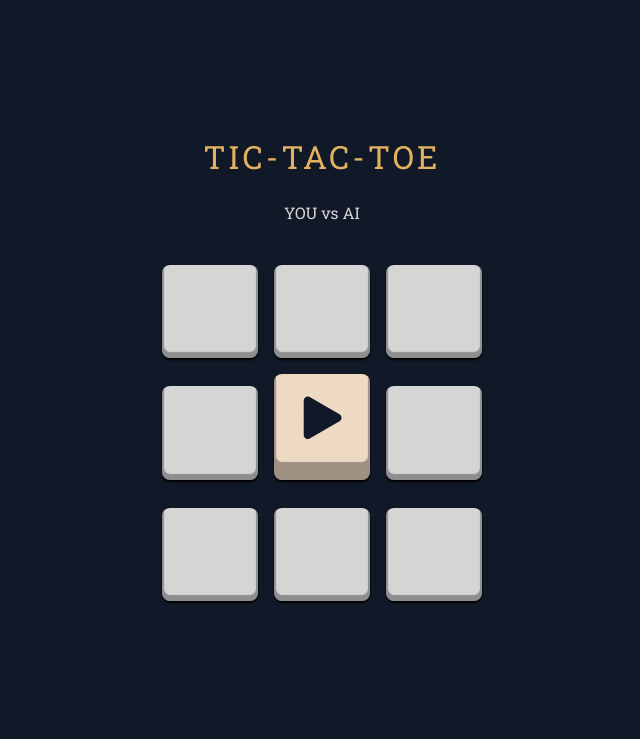
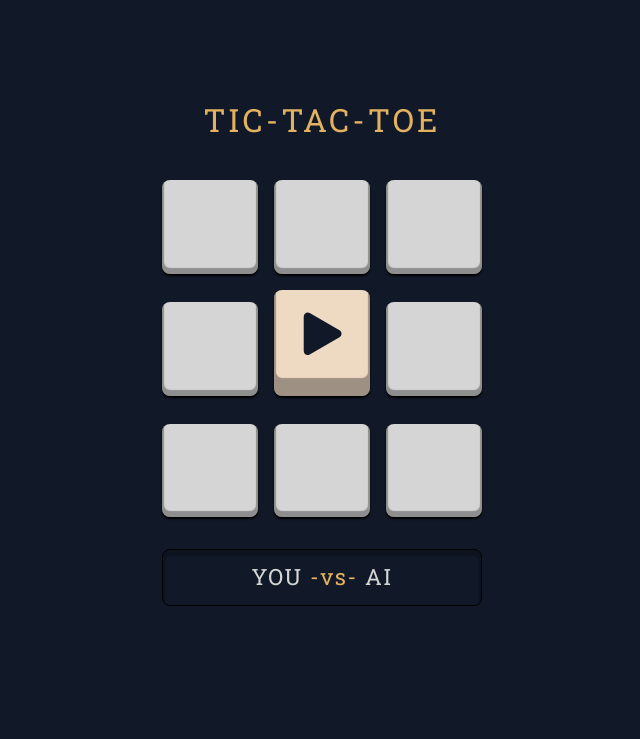
Before and after one commit to studiodamiro/tic-tac-toe, a plain HTML site: page index.html in a window 1280 px wide. Shown: the top 739 px of the page, without its empty margins (318-958 px from the left). Drawn offline with Linux system fonts and the light colour scheme.

Commit message:
prepareed for scoring and alternate turns

```diff
--- a/index.html
+++ b/index.html
@@ -17,12 +17,12 @@
 <body>
     <main>
         <header>Tic-Tac-Toe</header>
+        <section class="grid"></section>
         <section class="stats">
             <div class="score"></div>
-            <h3>YOU <em>vs</em> AI</h3>
+            <h3>YOU <em>-vs-</em> AI</h3>
             <div class="score"></div>
         </section>
-        <section class="grid"></section>
     </main>
     <footer>
         <a href="https://www.theodinproject.com/">Made with Odin</a>
--- a/js/board.js
+++ b/js/board.js
@@ -18,6 +18,7 @@ export let board = {
         [2, 4, 6],
     ],
     tileDownCounter: 1,
+    delay: 1500, // in ms
     ingame: true,
     grid: document.querySelector('.grid'),
     init: function () {
@@ -113,7 +114,7 @@ export let board = {
         } else {
             console.log('Draw!');
         }
-        await timer(3000);
+        await timer(this.delay);
         board.setGame();
     },
 };
--- a/style.css
+++ b/style.css
@@ -54,6 +54,7 @@ header {
     text-transform: uppercase;
     letter-spacing: 0.2rem;
     color: var(--yellow);
+    padding-bottom: 32px;
 }
 
 .grid {
@@ -67,6 +68,7 @@ header {
     border-radius: 8px;
     aspect-ratio: 1 / 1.1;
     box-shadow: inset 0px -16px 1px 2px #00000055, 0 2px 2px #000;
+    transition: background-color 0.5s ease;
 }
 
 .cell:hover {
@@ -81,6 +83,7 @@ header {
     box-shadow: inset 0px -4px 1px 2px #00000055, 0 2px 2px #000;
     margin-top: 12px;
     cursor: default;
+    transition: background-color 0.5s ease;
     /* DISABLES CLICK EVENT: none or auto */
     pointer-events: none;
 }
@@ -121,12 +124,26 @@ header {
 
 .stats {
     margin: 0;
+    color: var(--gray);
     display: flex;
     justify-content: space-between;
     margin: 32px 0;
+    padding: 16px 24px;
+    border: 1px solid #000;
+    box-shadow: inset 0px 4px 1px 2px #00000033;
+    border-radius: 8px;
+    font-size: 1.4rem;
+    letter-spacing: 0.1rem;
+    vertical-align: text-bottom;
+}
+
+.stats em {
+    color: var(--yellow);
 }
 
 .score {
+    color: var(--yellow);
+    font-weight: 700;
 }
 
 footer {
```
